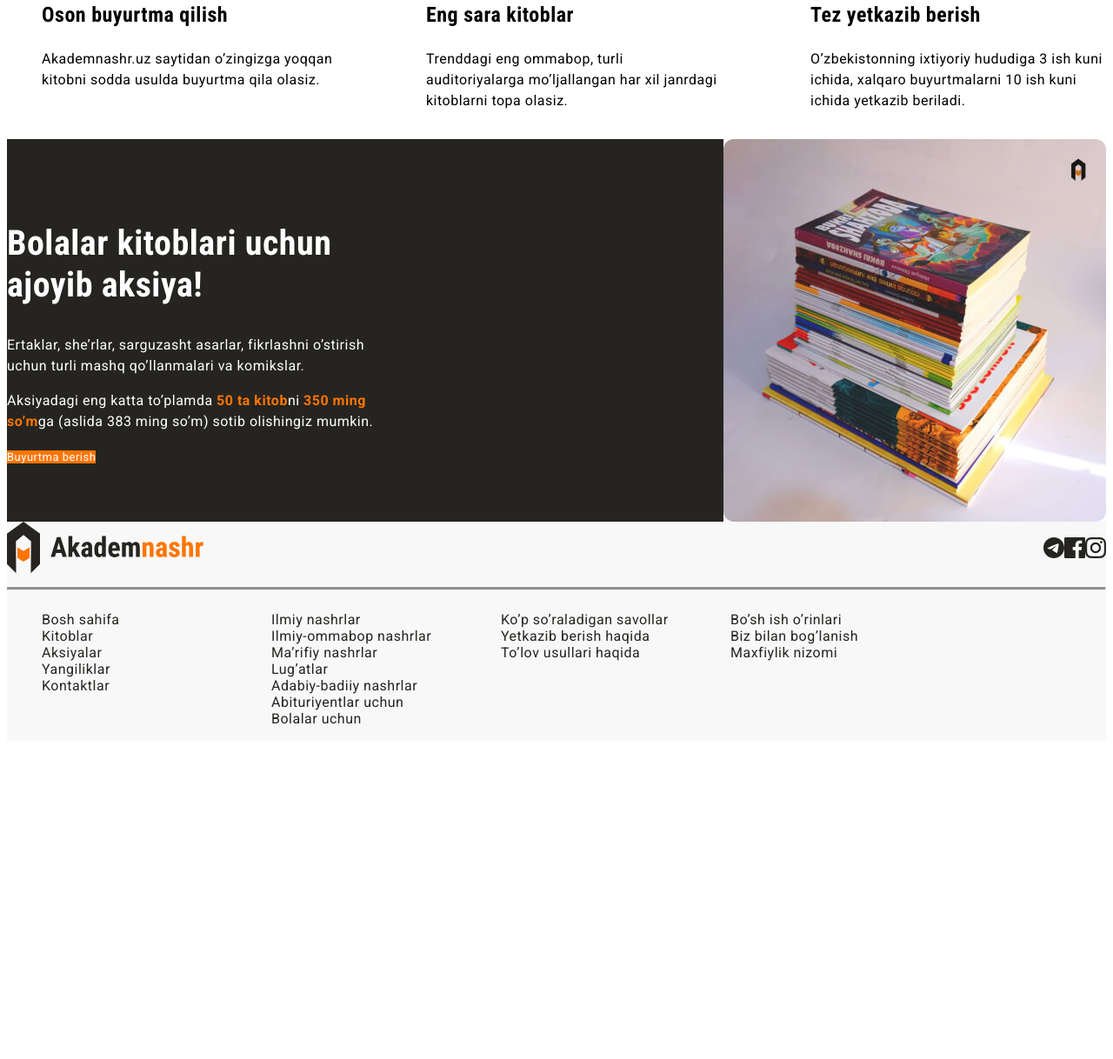
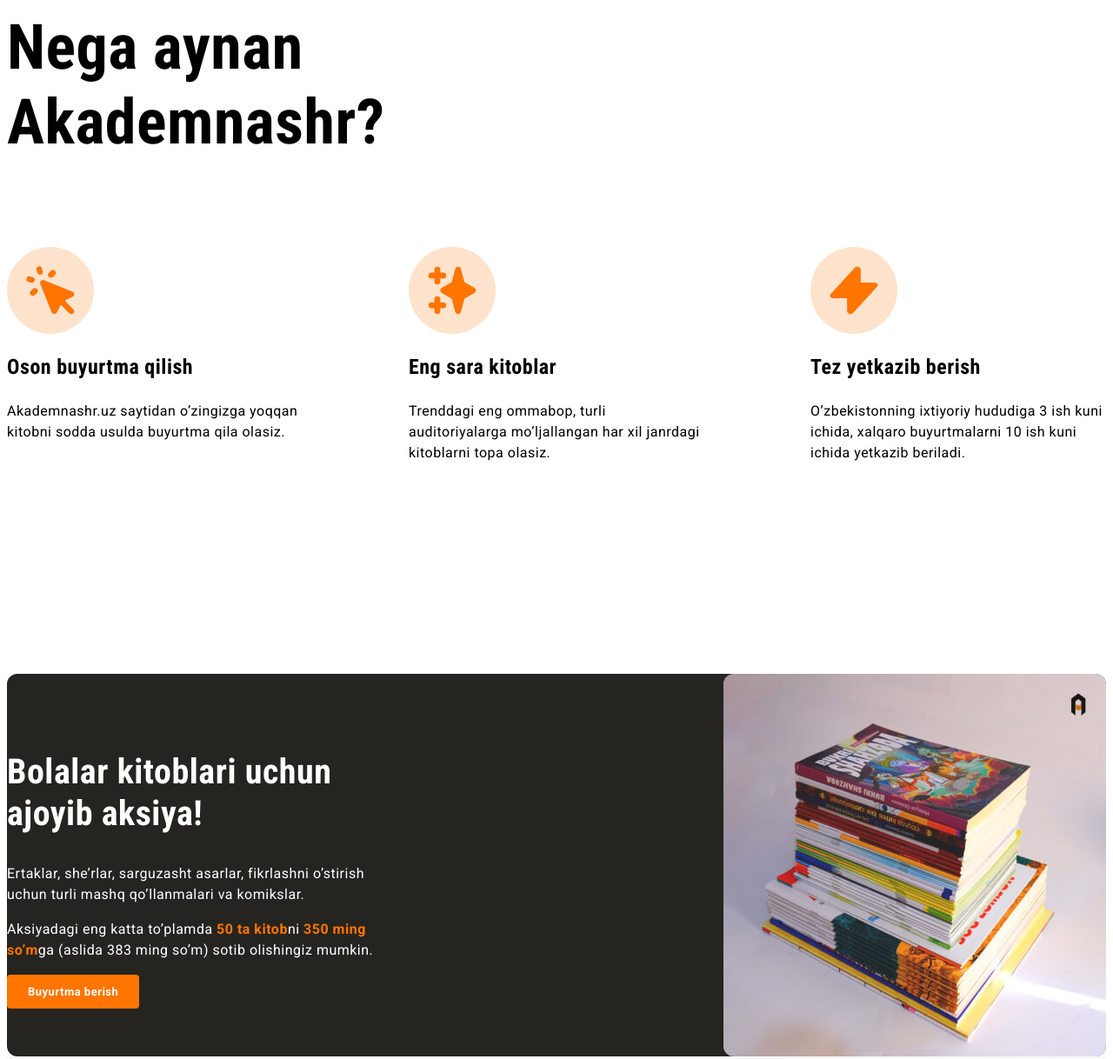
Before and after one commit to Boburmirzoortikoov/akademnashr-promo, a plain HTML site: page index.html in a window 1280 px wide. Shown: the part 1117-2335 px from the top of the page at 87% size. Before the commit the page ends 1977 px from the top, so only its background shows below. Drawn offline with Linux system fonts and the light colour scheme.

Commit message:
Add padding and border code

```diff
--- a/css/styles.css
+++ b/css/styles.css
@@ -5,10 +5,18 @@
   letter-spacing: 0.5px;
 }
 
+*:focus {
+  outline: 3px groove #ff7500;
+  outline-offset: 3px;
+}
+
 /* SITE HEADER  */
 .site-header {
   display: flex;
   align-items: center;
+  padding-top: 16px;
+  padding-bottom: 16px;
+  border-top: 5px solid #ff7500;
   justify-content:space-between;
   background-color: #fff;
 }
@@ -35,6 +43,7 @@
 .sitenav-list {
   display: flex;
   list-style: none;
+  padding: 0;
 }
 
 .sitenav-link {
@@ -59,7 +68,11 @@
 
 /* MAIN LINK  */
 .main-link {
+  display: inline-block;
+  padding: 12px 24px;
+  border-radius: 4px;
   font-size: 13px;
+  font-weight: bold;
   line-height: 15px;
   text-decoration: none;
   background-color: #ff7500;
@@ -77,9 +90,11 @@
 
 /* HERO  */
 .hero {
+  padding-top: 80px;
+  padding-bottom: 80px;
   display: flex;
   align-items: center;
-justify-content: space-between;
+  justify-content: space-between;
   background-color: #252420;
   color: #fff;
 }
@@ -88,12 +103,14 @@
 }
 
 .hero-line {
+  border: none;
   width: 80px;
   height: 3px;
   background-color: #ff7500;
 }
 
 .hero-img {
+  border-radius: 8px;
   width: 510px;
   height: 510px;
 }
@@ -121,14 +138,25 @@
   display: flex;
   list-style: none;
   justify-content: space-between;
+  padding: 0;
 }
 
 /* FEATURE  */
+
+.features {
+  padding-top: 210px;
+  padding-bottom: 210px;
+}
+
 .feature {
   width: 340px;
 }
 
 .future-icon-wrapper {
+  display: flex;
+  justify-content: center;
+  align-items: center;
+  border-radius: 50%;
   width: 100px;
   height: 100px;
   background-color: rgba(255, 117, 0, 0.2);
@@ -149,6 +177,7 @@
   display: flex;
   align-items: center;
   justify-content: space-between;
+  border-radius: 12px;
   background-color: #252420;
   color: #fff;
 }
@@ -175,10 +204,13 @@
   width: 440px;
   height: 440px;
   object-fit: cover;
+  border-radius: 12px;
 }
 
 /* SITE-FOOTER  */
 .site-footer {
+  padding-top: 56px;
+  padding-bottom: 56px;
   background-color: #f8f8f8;
 }
 
@@ -189,6 +221,7 @@
 .social-media {
   display: flex;
   align-items: center;
+  padding: 0;
 }
 
 .social-media a {
@@ -212,6 +245,7 @@
 .footer-line {
   height: 2px;
   background-color: rgba(37, 36, 32, 0.5);
+  border: 0;
 }
 
 .site-footer-bottom {
@@ -221,6 +255,7 @@
 .site-footer-links {
   width: 224px;
   line-height: 19px;
+  padding: 0;
 }
 
 .site-footer-links a {
```
Also changed, not shown: index.html (+3 -0 lines).
